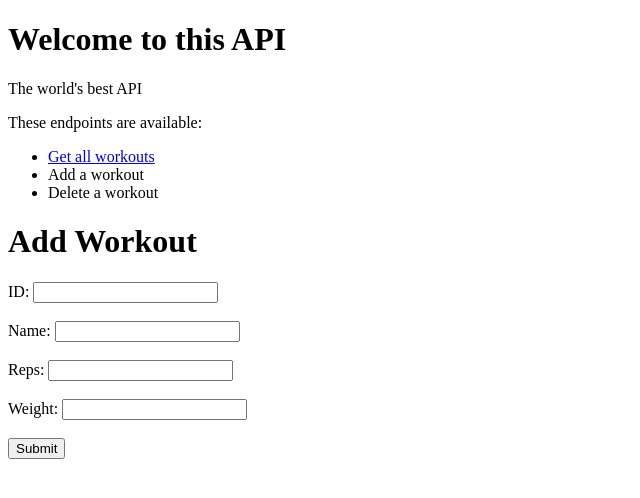
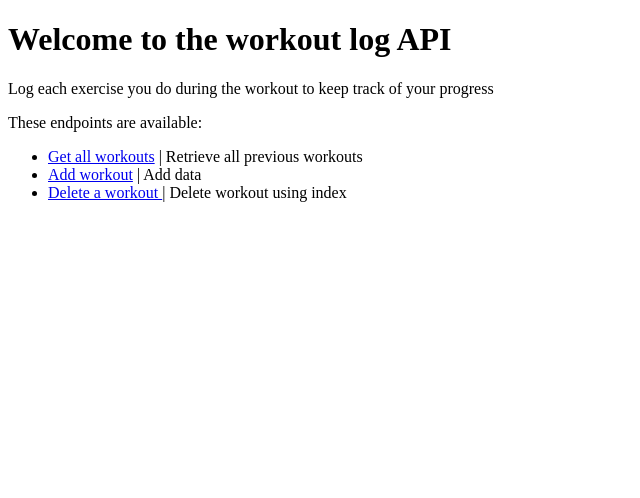
Before and after one commit to marcusbdtf/MarcusNodeApi, a website: page index.html in a window 1280 px wide. Shown: the whole page, without its empty margins (0-640 px from the left). Drawn offline with Linux system fonts and the light colour scheme.

Commit message:
Updated index.html

```diff
--- a/index.html
+++ b/index.html
@@ -7,29 +7,13 @@
     <title>NodeApi</title>
 </head>
 <body>
-    <h1>Welcome to this API</h1>
-    <p>The world's best API</p>
+    <h1>Welcome to the workout log API</h1>
+    <p>Log each exercise you do during the workout to keep track of your progress</p>
     <p>These endpoints are available:</p>
     <ul>
-        <li><a href="/log">Get all workouts</a></li>
-        <li>Add a workout</li>
-        <li>Delete a workout</li>
+        <li><a href="/log">Get all workouts</a> | Retrieve all previous workouts</li>
+        <li><a href="/add">Add workout</a> | Add data</li>
+        <li> <a href="/delete">Delete a workout </a>| Delete workout using index</li>
     </ul>
-    <h1>Add Workout</h1>
-    <form action="/add" method="POST">
-        <label for="id">ID:</label>
-        <input type="text" id="id" name="id">
-        <br><br>
-        <label for="name">Name:</label>
-        <input type="text" id="name" name="name">
-        <br><br>
-        <label for="reps">Reps:</label>
-        <input type="text" id="reps" name="reps">
-        <br><br>
-        <label for="weight">Weight:</label>
-        <input type="text" id="weight" name="weight">
-        <br><br>
-        <input type="submit" value="Submit">
-    </form>
 </body>
 </html>
```
Also changed, not shown: app.js (+0 -7 lines).
